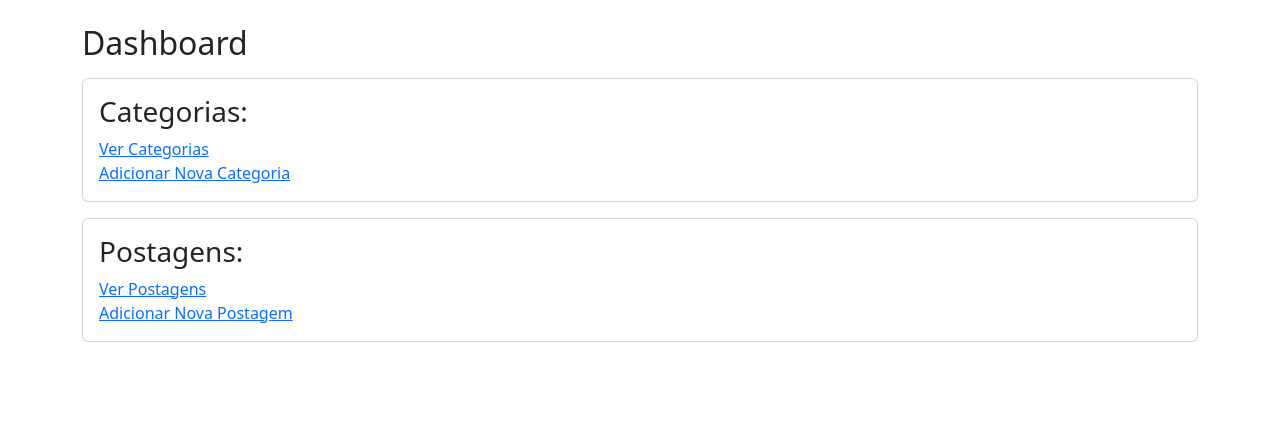
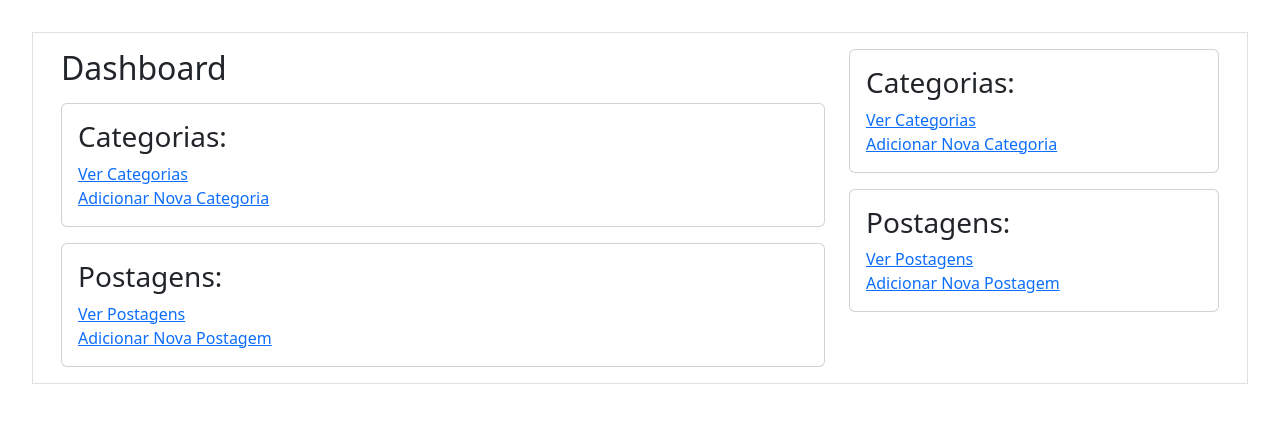
Before and after one commit to valerio-figueira/blog-nodejs, a Node server app: page /admin in a window 1280 px wide. Shown: the part 56-479 px from the top of the page. Run offline with Node 20, Linux system fonts and the light colour scheme; some libraries are stand-ins or nearby versions.

Commit message:
new update

```diff
--- a/app.js
+++ b/app.js
@@ -1,6 +1,6 @@
 /*
 DEPENDENCIAS INSTALADAS
-body-parser, mongoose, express, express-handlebars, nodemon, express-session, connect-flash
+body-parser, mongoose, express, express-handlebars, nodemon, express-session, connect-flash, dotenv
 */
 const express = require('express');
 const app = express();
@@ -12,6 +12,7 @@ const admin = require('./routes/admin');
 const path = require('path');
 const session = require('express-session');
 const flash = require('connect-flash');
+require('dotenv').config();
 
 // O middleware é um intermediador entre as requisições e respostas e nos ajuda a manipular com maior precisão as informações requisitadas antes que elas cheguem ao destino final da aplicação. Ele é executado sempre a cada nova requisição.
 
@@ -42,15 +43,6 @@ const flash = require('connect-flash');
         app.engine('handlebars', handlebars.engine({defaultLayout: 'main'}));
         app.set('view engine', 'handlebars');
 
-    // Mongoose
-        mongoose.Promise = global.Promise;
-        mongoose.connect('mongodb://localhost/blogapp')
-        .then(() => {
-            console.log('Conectado ao MongoDB!')
-        }).catch((error) => {
-            console.error('Falha na conexão: ' + error)
-        });
-
     // Public Dir
         app.use(express.static(path.join(__dirname, "public")));
 
@@ -67,9 +59,18 @@ const flash = require('connect-flash');
     app.use('/admin', admin);
 
 
+    // Mongoose
+    const DB_USER  = process.env.DB_USER;
+    const DB_PASSWORD = encodeURIComponent(process.env.DB_PASSWORD);
 
-// Port
-const PORT = 8081
-app.listen(PORT, () => {
-    console.log('Running Server...')
-});
+    mongoose.Promise = global.Promise;
+    mongoose.connect(`mongodb+srv://${DB_USER}:${DB_PASSWORD}@apicluster.vimpoeg.mongodb.net/blogapp?retryWrites=true&w=majority`)
+    .then(() => {
+        console.log('Conectado ao MongoDB!')
+        const PORT = 8081
+        app.listen(PORT, () => {
+            console.log('Running Server...')
+        });
+    }).catch((error) => {
+        console.error('Falha na conexão: ' + error)
+    });
--- a/package.json
+++ b/package.json
@@ -2,9 +2,11 @@
   "dependencies": {
     "body-parser": "^1.20.1",
     "connect-flash": "^0.1.1",
+    "dotenv": "^16.0.3",
     "express": "^4.18.2",
     "express-handlebars": "^6.0.6",
     "express-session": "^1.17.3",
-    "mongoose": "^6.7.1"
+    "mongoose": "^6.7.1",
+    "nodemon": "^2.0.20"
   }
 }
--- /dev/null
+++ b/public/js/index.js
@@ -0,0 +1,2 @@
+const currentPath = window.location.href;
+const nav = document.querySelector('nav');
--- a/views/admin/addcategories.handlebars
+++ b/views/admin/addcategories.handlebars
@@ -1,3 +1,4 @@
+<div class="col-8">
   {{#each errors}}
     <div class="alert alert-danger">{{text}}</div>
   {{else}}
@@ -14,3 +15,4 @@
       </form>
     </div>
   </div>
+</div>
--- a/views/admin/addposts.handlebars
+++ b/views/admin/addposts.handlebars
@@ -1,8 +1,9 @@
+<div class="col-8">
     {{#each errors}}
     <div class="alert alert-danger">{{text}}</div>
     {{else}}
     {{/each}}
-<div class="card">
+    <div class="card p-4">
         <div class="card-body">
             <h4>Nova Postagem</h4>
             <form action="/admin/posts/new" method="POST">
@@ -27,3 +28,4 @@
             </form>
         </div>
     </div>
+</div>
--- a/views/admin/categories.handlebars
+++ b/views/admin/categories.handlebars
@@ -1,6 +1,7 @@
+<div class="col-8">
     <h2>Lista de Categorias: </h2>
     <hr>
-<a href="/admin/categories/add" class="btn btn-success">Nova categoria</a>
+    <a href="/admin/categories/add" class="btn btn-success mb-3">Nova categoria</a>
 
     {{#each category}}
         <div class="card mt-2">
@@ -18,3 +19,4 @@
     {{else}}
         <h4 class="mt-4">Não há categorias cadastradas</h4>
     {{/each}}
+</div>
--- a/views/admin/editcategories.handlebars
+++ b/views/admin/editcategories.handlebars
@@ -1,3 +1,4 @@
+<div class="col-8">
   {{#each errors}}
     <div class="alert alert-danger">{{text}}</div>
   {{else}}
@@ -15,3 +16,4 @@
       </form>
     </div>
   </div>
+</div>
--- a/views/admin/index.handlebars
+++ b/views/admin/index.handlebars
@@ -1,3 +1,4 @@
+<div class="col-8">
     <h2>Dashboard</h2>
     <div class="card mt-3">
         <div class="card-body">
@@ -14,3 +15,4 @@
             <a href="/admin/posts/add" class="d-block">Adicionar Nova Postagem</a>
         </div>
     </div>
+</div>
--- a/views/admin/posts.handlebars
+++ b/views/admin/posts.handlebars
@@ -1,3 +1,4 @@
+<div class="col-8">
     <h2>Lista de Postagens: </h2>
     <hr>
     <a href="/admin/posts/add" class="btn btn-success">Nova Postagem</a>
@@ -8,10 +9,11 @@
                 <small><span class="fw-bold">Descrição:</span> {{description}}</small>
                 <p class="mt-3">{{content}}</p>
                 <small class="text-muted"><span class="fw-bold">Categoria:</span> {{category.name}}</small>
-            <small class="text-muted"><span class="fw-bold">Label:</span> {{slug}}</small>
+                <small class="text-muted p-3"><span class="fw-bold">Label:</span> {{slug}}</small>
                 <small class="d-block text-muted"><span class="fw-bold">Data da postagem:</span> {{date}}</small>
             </div>
         </div>
     {{else}}
-    <h2>Nenhuma postagem registrada</h2>
+        <h2 class="mt-4">Nenhuma postagem registrada</h2>
     {{/each}}
+</div>
--- a/views/layouts/main.handlebars
+++ b/views/layouts/main.handlebars
@@ -9,9 +9,12 @@
 </head>
 <body>
     {{>_navbar}}
-    <div class="container mt-4">
+    <div class="container-fluid p-3">
         {{>_msg}}
-        {{{body}}}
+        <div class="row m-3 p-3 border">
+            {{{body}}}
+            {{>_sidebar}}
+        </div>
     </div>
 </body>
 <script src="https://cdn.jsdelivr.net/npm/@popperjs/core@2.11.6/dist/umd/popper.min.js" integrity="sha384-oBqDVmMz9ATKxIep9tiCxS/Z9fNfEXiDAYTujMAeBAsjFuCZSmKbSSUnQlmh/jp3" crossorigin="anonymous"></script>
--- /dev/null
+++ b/views/partials/_sidebar.handlebars
@@ -0,0 +1,17 @@
+<div class="col-4">
+        <div class="card">
+            <div class="card-body">
+                <h3>Categorias:</h3>
+                <a href="/admin/categories" class="d-block">Ver Categorias</a>
+                <a href="/admin/categories/add" class="d-block">Adicionar Nova Categoria</a>
+            </div>
+        </div>
+
+        <div class="card mt-3">
+            <div class="card-body">
+                <h3>Postagens:</h3>
+                <a href="/admin/posts" class="d-block">Ver Postagens</a>
+                <a href="/admin/posts/add" class="d-block">Adicionar Nova Postagem</a>
+            </div>
+        </div>
+</div>
```
Also changed, not shown: 1 other file. Lines whose indentation alone changed are shown as unchanged.
